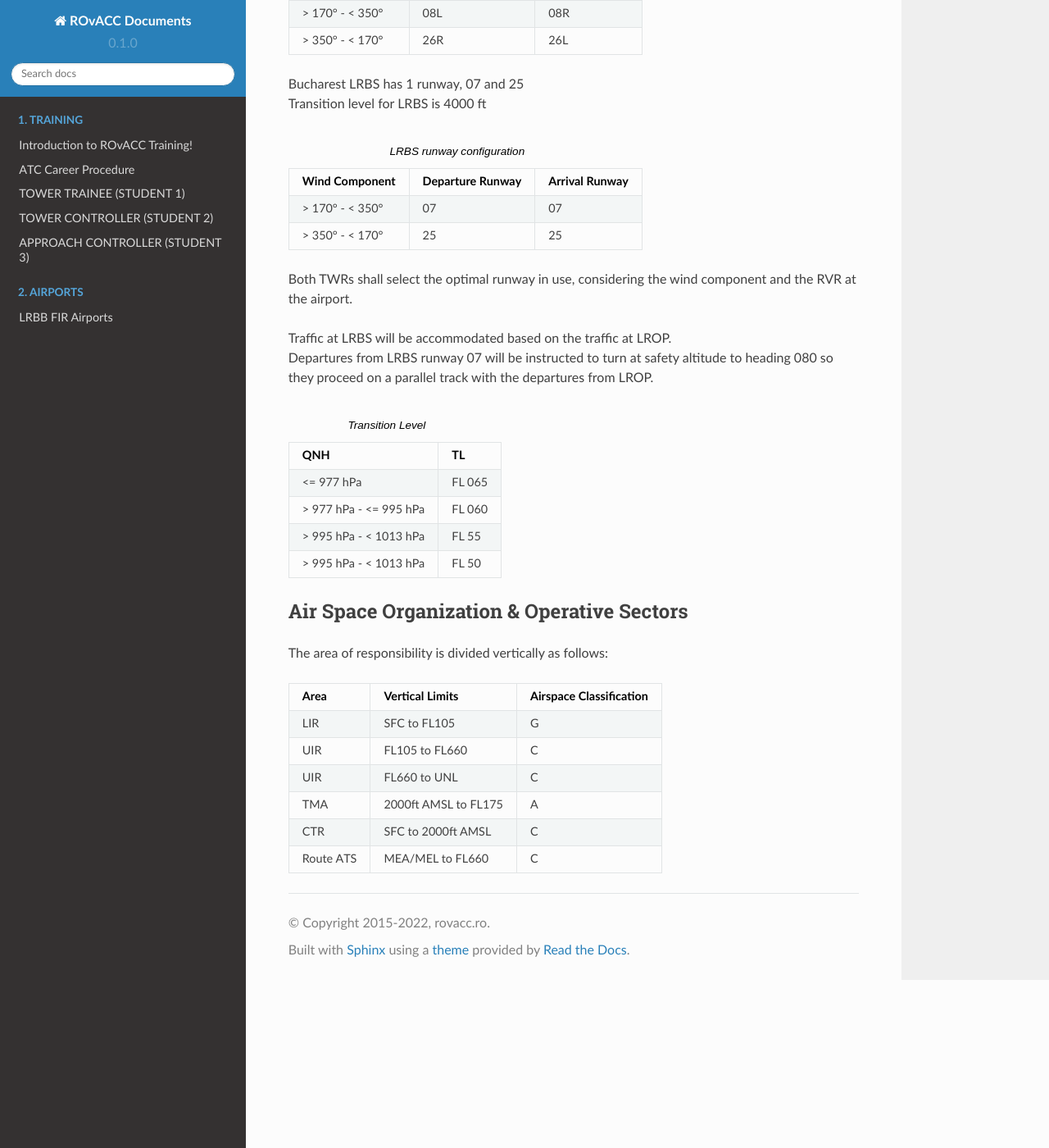
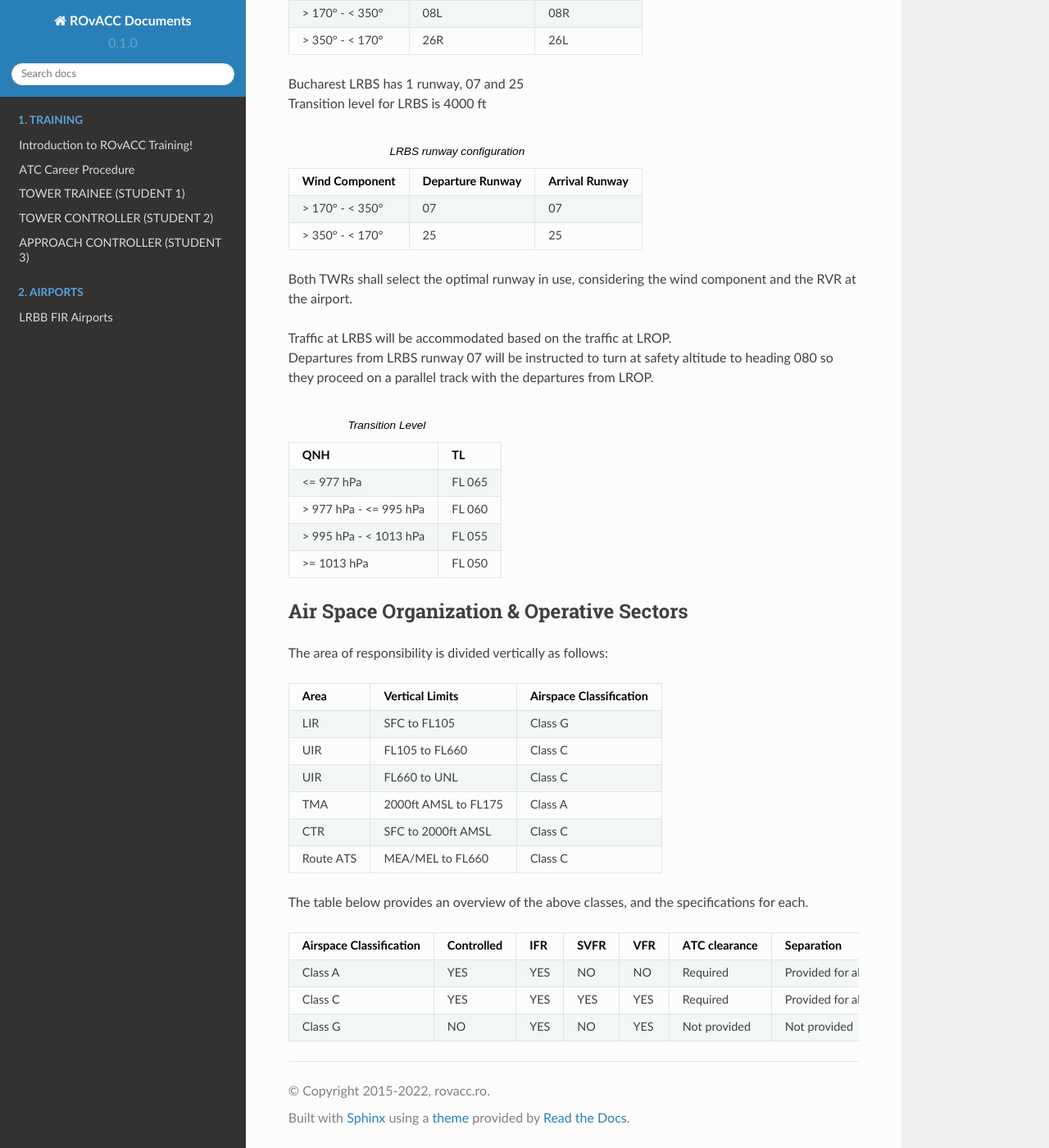
Before and after one commit to ROvACC/training-docs, a Sphinx documentation site: the page built from docs/source/sop/bucharest.rst, in a window 1280 px wide and 1400 px high, scrolled down 2286 px. Shown: the whole window at 82% size. Built offline with Sphinx 7.4.7 and the Read the Docs theme 2.0.0, drawn with Linux system fonts in a browser that asks for light colours.

Commit message:
airspaces

```diff
--- a/docs/source/sop/bucharest.rst
+++ b/docs/source/sop/bucharest.rst
@@ -115,9 +115,9 @@ Both TWRs shall select the optimal runway in use, considering the wind component
    * - > 977 hPa - <= 995 hPa
      - FL 060
    * - > 995 hPa - < 1013 hPa
-     - FL 55
-   * - > 995 hPa - < 1013 hPa
-     - FL 50
+     - FL 055
+   * - >= 1013 hPa
+     - FL 050
 
 Air Space Organization & Operative Sectors
 ^^^^^^^^^^^^^^^^^^^^^^^^^^^^^^^^^^^^^^^^^^
@@ -132,19 +132,57 @@ The area of responsibility is divided vertically as follows:
      - Airspace Classification
    * - LIR
      - SFC to FL105
-     - G
+     - Class G
    * - UIR
      - FL105 to FL660
-     - C
+     - Class C
    * - UIR
      - FL660 to UNL
-     - C
+     - Class C
    * - TMA
      - 2000ft AMSL to FL175
-     - A
+     - Class A
    * - CTR
      - SFC to 2000ft AMSL
-     - C
+     - Class C
    * - Route ATS
      - MEA/MEL to FL660
-     - C
+     - Class C
+
+The table below provides an overview of the above classes, and the specifications for each.
+
+.. list-table::
+   :header-rows: 1
+
+   * - Airspace Classification
+     - Controlled
+     - IFR
+     - SVFR
+     - VFR
+     - ATC clearance
+     - Separation
+     - Traffic information
+   * - Class A
+     - YES
+     - YES
+     - NO
+     - NO
+     - Required
+     - Provided for all flights
+     - N/A
+   * - Class C
+     - YES
+     - YES
+     - YES
+     - YES
+     - Required
+     - Provided for all IFR/SVFR to IFR/SVFR/VFR
+     - Provided for all VFR
+   * - Class G
+     - NO
+     - YES
+     - NO
+     - YES
+     - Not provided
+     - Not provided
+     - Provided where possible if requested
```
